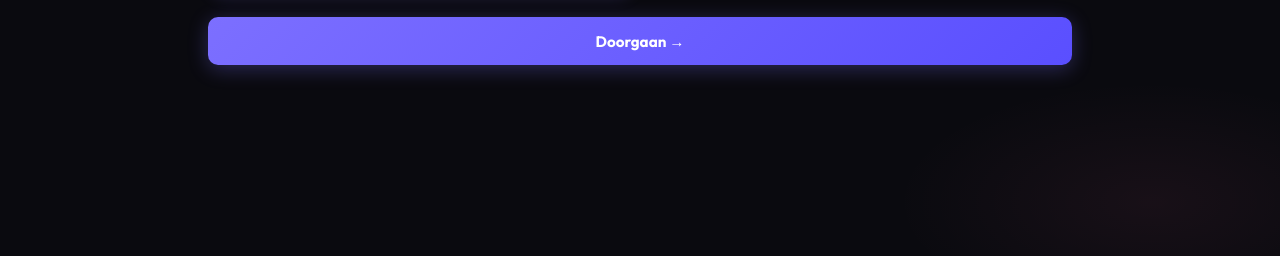
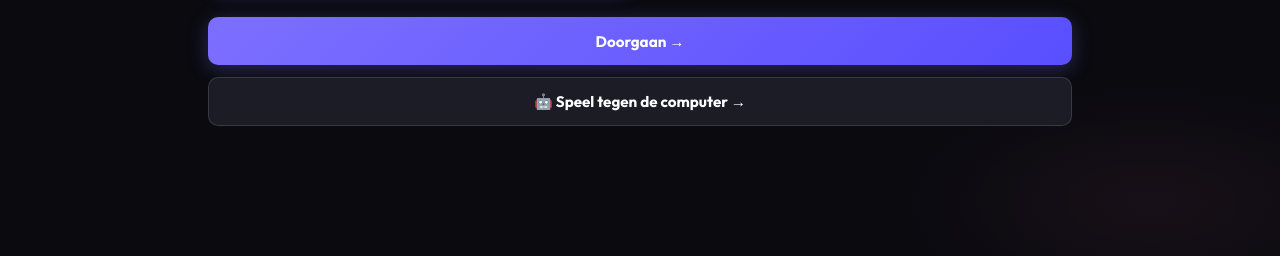
Before and after one commit to daydreamofyou1-coder/flag-guesses, a website: page flag-guess-main/public/index.html in a window 1280 px wide. Shown: the part 438-694 px from the top of the page. Drawn offline with nearby package versions, Linux system fonts and the light colour scheme.

Commit message:
Add link to play against computer in index.html

```diff
--- a/flag-guess-main/public/index.html
+++ b/flag-guess-main/public/index.html
@@ -263,6 +263,7 @@ textarea:focus{border-color:var(--accent)}
     </div>
 
     <button class="btn" id="local-go" type="button">Doorgaan →</button>
+    <a class="btn ghost" href="/bot.html" style="margin-top:12px;text-decoration:none">🤖 Speel tegen de computer →</a>
   </div>
 </section>
 
```
